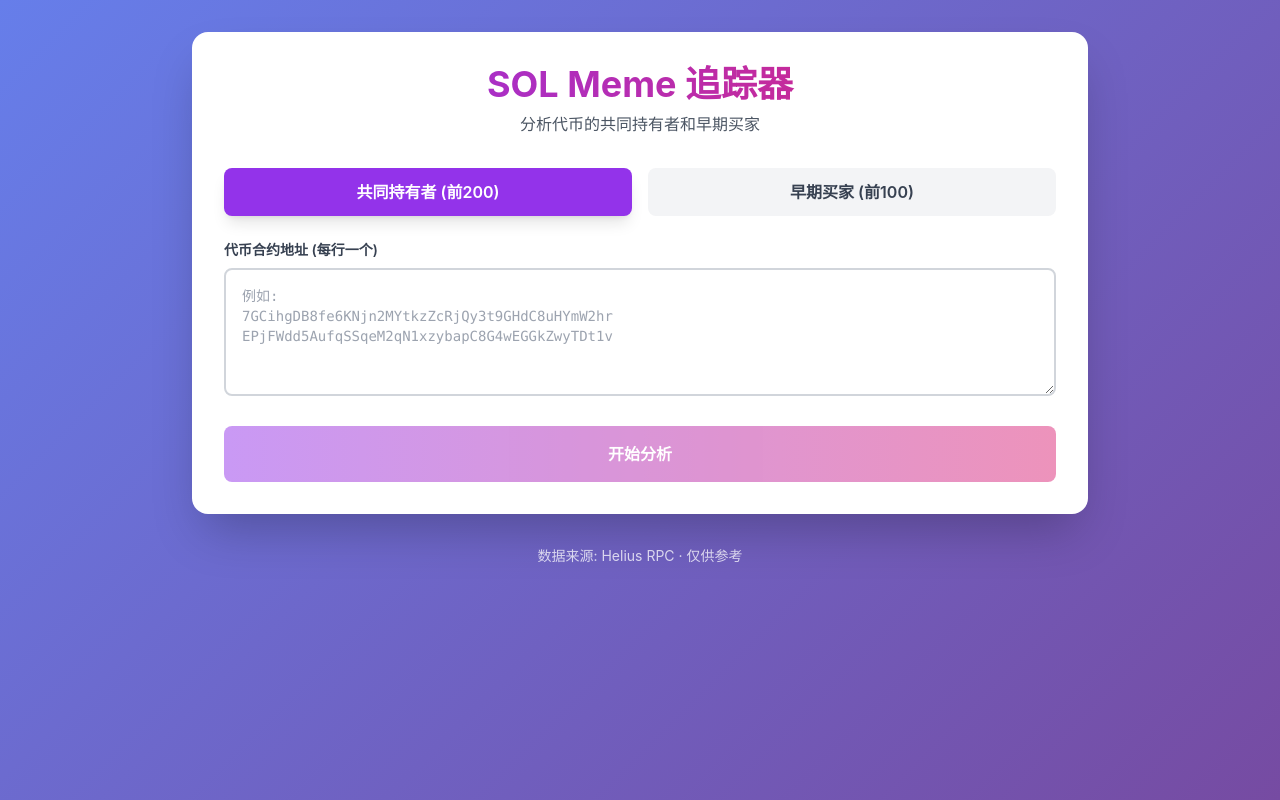
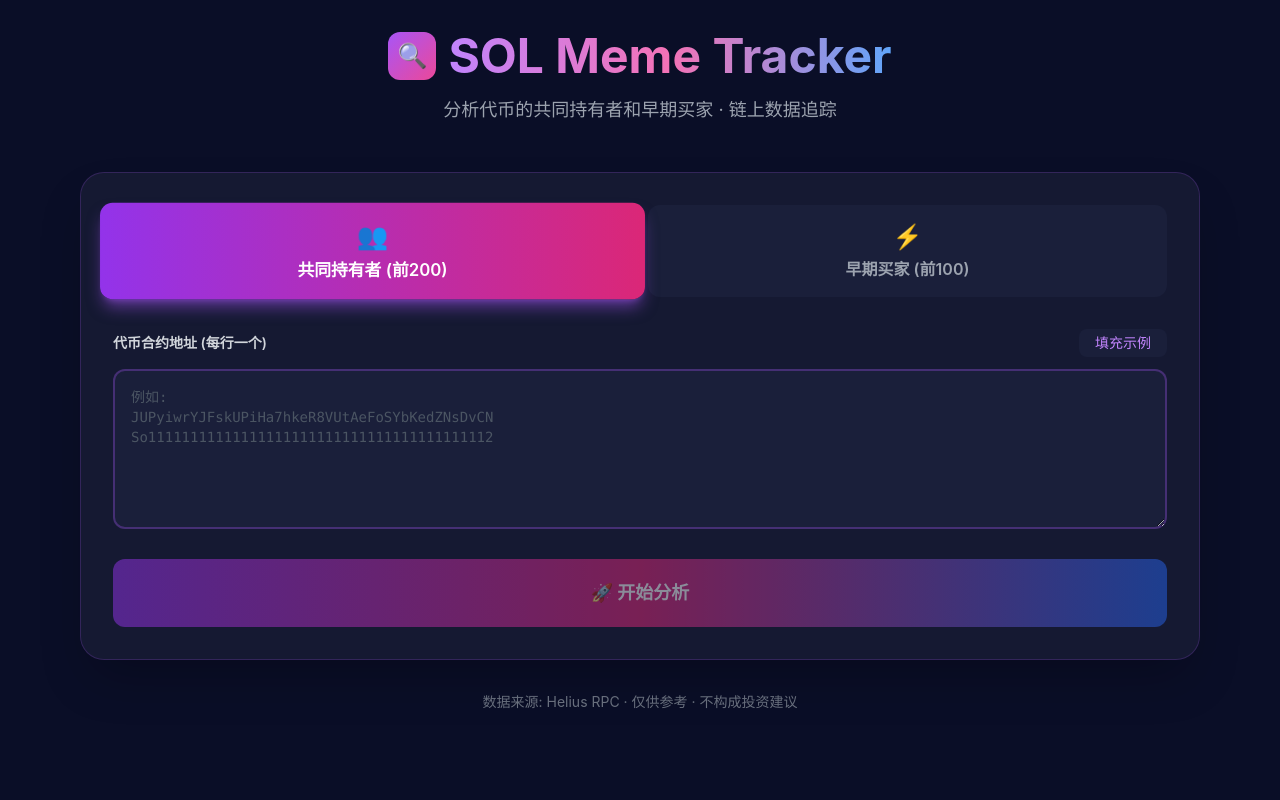
Before and after one commit to dpyao11/sol-meme-tracker, a React (Vite) app: page / in a window 1280 px wide. Built offline with nearby package versions, Linux system fonts and the light colour scheme; what @solana/web3.js would draw is missing.

Commit message:
UI优化: 暗黑专业风格 + 进度条 + 统计卡片 + 导出功能

```diff
--- a/src/App.jsx
+++ b/src/App.jsx
@@ -2,18 +2,47 @@ import { useState } from 'react';
 import { getTopHolders, getEarlyBuyers, findCommonAddresses } from './api';
 
 function App() {
-  const [mode, setMode] = useState('holders'); // 'holders' or 'buyers'
+  const [mode, setMode] = useState('holders');
   const [addresses, setAddresses] = useState('');
   const [loading, setLoading] = useState(false);
-  const [progress, setProgress] = useState('');
+  const [progress, setProgress] = useState(0);
+  const [progressText, setProgressText] = useState('');
   const [results, setResults] = useState(null);
   const [error, setError] = useState('');
+  const [darkMode, setDarkMode] = useState(true);
+  const [sortBy, setSortBy] = useState('default');
+
+  const exampleAddresses = {
+    holders: 'JUPyiwrYJFskUPiHa7hkeR8VUtAeFoSYbKedZNsDvCN\nSo11111111111111111111111111111111111111112',
+    buyers: 'JUPyiwrYJFskUPiHa7hkeR8VUtAeFoSYbKedZNsDvCN\nSo11111111111111111111111111111111111111112'
+  };
+
+  const fillExample = () => {
+    setAddresses(exampleAddresses[mode]);
+  };
+
+  const copyToClipboard = (text) => {
+    navigator.clipboard.writeText(text);
+  };
+
+  const exportCSV = () => {
+    if (!results || results.commonAddresses.length === 0) return;
+
+    const csv = ['Address'].concat(results.commonAddresses).join('\n');
+    const blob = new Blob([csv], { type: 'text/csv' });
+    const url = URL.createObjectURL(blob);
+    const a = document.createElement('a');
+    a.href = url;
+    a.download = `sol-meme-tracker-${Date.now()}.csv`;
+    a.click();
+  };
 
   const handleAnalyze = async () => {
     setLoading(true);
     setError('');
     setResults(null);
-    setProgress('开始分析...');
+    setProgress(0);
+    setProgressText('开始分析...');
 
     try {
       const tokenAddresses = addresses
@@ -26,10 +55,12 @@ function App() {
       }
 
       const allData = [];
+      const totalSteps = tokenAddresses.length + 1;
 
       for (let i = 0; i < tokenAddresses.length; i++) {
         const addr = tokenAddresses[i];
-        setProgress(`正在分析代币 ${i + 1}/${tokenAddresses.length}: ${addr.slice(0, 8)}...`);
+        setProgressText(`正在分析代币 ${i + 1}/${tokenAddresses.length}`);
+        setProgress(((i + 1) / totalSteps) * 100);
 
         let data;
         if (mode === 'holders') {
@@ -41,140 +72,247 @@ function App() {
         allData.push(data);
       }
 
-      setProgress('查找共同地址...');
+      setProgressText('查找共同地址...');
+      setProgress(95);
       const common = findCommonAddresses(allData);
 
       setResults({
         tokenCount: tokenAddresses.length,
         commonCount: common.length,
         commonAddresses: common,
-        allData: allData
+        allData: allData,
+        percentage: ((common.length / (allData[0]?.length || 1)) * 100).toFixed(2)
       });
 
-      setProgress('');
+      setProgress(100);
+      setProgressText('');
     } catch (err) {
       setError(err.message || '分析失败');
-      setProgress('');
+      setProgressText('');
+      setProgress(0);
     } finally {
       setLoading(false);
     }
   };
 
   return (
-    <div className="min-h-screen p-8">
-      <div className="max-w-4xl mx-auto">
-        <div className="bg-white rounded-2xl shadow-2xl p-8">
-          <h1 className="text-4xl font-bold text-center mb-2 bg-gradient-to-r from-purple-600 to-pink-600 bg-clip-text text-transparent">
-            SOL Meme 追踪器
+    <div className={`min-h-screen ${darkMode ? 'bg-[#0a0e27]' : 'bg-gray-50'} transition-colors duration-300`}>
+      <div className="max-w-6xl mx-auto px-4 py-8">
+        {/* Header */}
+        <div className="text-center mb-12">
+          <div className="flex items-center justify-center gap-3 mb-4">
+            <div className="w-12 h-12 bg-gradient-to-br from-purple-500 to-pink-500 rounded-xl flex items-center justify-center">
+              <span className="text-2xl">🔍</span>
+            </div>
+            <h1 className={`text-5xl font-bold bg-gradient-to-r from-purple-400 via-pink-400 to-blue-400 bg-clip-text text-transparent`}>
+              SOL Meme Tracker
             </h1>
-          <p className="text-center text-gray-600 mb-8">分析代币的共同持有者和早期买家</p>
+          </div>
+          <p className={`text-lg ${darkMode ? 'text-gray-400' : 'text-gray-600'}`}>
+            分析代币的共同持有者和早期买家 · 链上数据追踪
+          </p>
+        </div>
 
-          {/* 模式选择 */}
-          <div className="flex gap-4 mb-6">
+        {/* Main Card */}
+        <div className={`${darkMode ? 'bg-[#151932]' : 'bg-white'} rounded-3xl shadow-2xl p-8 backdrop-blur-lg border ${darkMode ? 'border-purple-500/20' : 'border-gray-200'}`}>
+
+          {/* Mode Toggle */}
+          <div className="flex gap-4 mb-8">
             <button
               onClick={() => setMode('holders')}
-              className={`flex-1 py-3 px-6 rounded-lg font-semibold transition-all ${
+              className={`flex-1 py-4 px-6 rounded-xl font-semibold transition-all duration-300 ${
                 mode === 'holders'
-                  ? 'bg-purple-600 text-white shadow-lg'
+                  ? 'bg-gradient-to-r from-purple-600 to-pink-600 text-white shadow-lg shadow-purple-500/50 scale-105'
+                  : darkMode
+                    ? 'bg-[#1a1f3a] text-gray-400 hover:bg-[#1f2442]'
                     : 'bg-gray-100 text-gray-700 hover:bg-gray-200'
               }`}
             >
+              <div className="text-2xl mb-1">👥</div>
               共同持有者 (前200)
             </button>
             <button
               onClick={() => setMode('buyers')}
-              className={`flex-1 py-3 px-6 rounded-lg font-semibold transition-all ${
+              className={`flex-1 py-4 px-6 rounded-xl font-semibold transition-all duration-300 ${
                 mode === 'buyers'
-                  ? 'bg-purple-600 text-white shadow-lg'
+                  ? 'bg-gradient-to-r from-purple-600 to-pink-600 text-white shadow-lg shadow-purple-500/50 scale-105'
+                  : darkMode
+                    ? 'bg-[#1a1f3a] text-gray-400 hover:bg-[#1f2442]'
                     : 'bg-gray-100 text-gray-700 hover:bg-gray-200'
               }`}
             >
+              <div className="text-2xl mb-1">⚡</div>
               早期买家 (前100)
             </button>
           </div>
 
-          {/* 输入区域 */}
+          {/* Input Area */}
           <div className="mb-6">
-            <label className="block text-sm font-semibold text-gray-700 mb-2">
+            <div className="flex justify-between items-center mb-3">
+              <label className={`text-sm font-semibold ${darkMode ? 'text-gray-300' : 'text-gray-700'}`}>
                 代币合约地址 (每行一个)
               </label>
+              <button
+                onClick={fillExample}
+                className={`text-sm px-4 py-1 rounded-lg ${darkMode ? 'bg-[#1a1f3a] text-purple-400 hover:bg-[#1f2442]' : 'bg-gray-100 text-purple-600 hover:bg-gray-200'} transition-colors`}
+              >
+                填充示例
+              </button>
+            </div>
             <textarea
               value={addresses}
               onChange={(e) => setAddresses(e.target.value)}
-              placeholder="例如:&#10;7GCihgDB8fe6KNjn2MYtkzZcRjQy3t9GHdC8uHYmW2hr&#10;EPjFWdd5AufqSSqeM2qN1xzybapC8G4wEGGkZwyTDt1v"
-              className="w-full h-32 p-4 border-2 border-gray-300 rounded-lg focus:border-purple-500 focus:outline-none font-mono text-sm"
+              placeholder="例如:&#10;JUPyiwrYJFskUPiHa7hkeR8VUtAeFoSYbKedZNsDvCN&#10;So11111111111111111111111111111111111111112"
+              className={`w-full h-40 p-4 rounded-xl focus:outline-none focus:ring-2 focus:ring-purple-500 font-mono text-sm transition-all ${
+                darkMode
+                  ? 'bg-[#1a1f3a] border-2 border-purple-500/30 text-gray-300 placeholder-gray-600'
+                  : 'bg-gray-50 border-2 border-gray-300 text-gray-900'
+              }`}
               disabled={loading}
             />
           </div>
 
-          {/* 分析按钮 */}
+          {/* Analyze Button */}
           <button
             onClick={handleAnalyze}
             disabled={loading || !addresses.trim()}
-            className="w-full py-4 bg-gradient-to-r from-purple-600 to-pink-600 text-white font-bold rounded-lg hover:shadow-xl transition-all disabled:opacity-50 disabled:cursor-not-allowed"
+            className="w-full py-5 bg-gradient-to-r from-purple-600 via-pink-600 to-blue-600 text-white font-bold text-lg rounded-xl hover:shadow-2xl hover:shadow-purple-500/50 transition-all disabled:opacity-50 disabled:cursor-not-allowed disabled:hover:shadow-none transform hover:scale-[1.02] active:scale-[0.98]"
           >
-            {loading ? '分析中...' : '开始分析'}
+            {loading ? (
+              <div className="flex items-center justify-center gap-3">
+                <div className="w-5 h-5 border-2 border-white border-t-transparent rounded-full animate-spin"></div>
+                分析中...
+              </div>
+            ) : (
+              '🚀 开始分析'
+            )}
           </button>
 
-          {/* 进度提示 */}
-          {progress && (
-            <div className="mt-4 p-4 bg-blue-50 border border-blue-200 rounded-lg">
-              <p className="text-blue-700 text-center">{progress}</p>
+          {/* Progress Bar */}
+          {loading && (
+            <div className="mt-6">
+              <div className={`flex justify-between text-sm mb-2 ${darkMode ? 'text-gray-400' : 'text-gray-600'}`}>
+                <span>{progressText}</span>
+                <span>{Math.round(progress)}%</span>
+              </div>
+              <div className={`h-2 ${darkMode ? 'bg-[#1a1f3a]' : 'bg-gray-200'} rounded-full overflow-hidden`}>
+                <div
+                  className="h-full bg-gradient-to-r from-purple-500 to-pink-500 transition-all duration-300 rounded-full"
+                  style={{ width: `${progress}%` }}
+                ></div>
+              </div>
             </div>
           )}
 
-          {/* 错误提示 */}
+          {/* Error */}
           {error && (
-            <div className="mt-4 p-4 bg-red-50 border border-red-200 rounded-lg">
-              <p className="text-red-700">{error}</p>
+            <div className="mt-6 p-4 bg-red-500/10 border border-red-500/30 rounded-xl">
+              <p className="text-red-400 flex items-center gap-2">
+                <span>⚠️</span>
+                {error}
+              </p>
             </div>
           )}
 
-          {/* 结果展示 */}
+          {/* Results */}
           {results && (
-            <div className="mt-6 space-y-4">
-              <div className="bg-gradient-to-r from-green-50 to-blue-50 p-6 rounded-lg border border-green-200">
-                <h2 className="text-2xl font-bold text-gray-800 mb-2">
-                  找到 {results.commonCount} 个共同地址
-                </h2>
-                <p className="text-gray-600">
-                  分析了 {results.tokenCount} 个代币
-                </p>
+            <div className="mt-8 space-y-6">
+              {/* Stats Cards */}
+              <div className="grid grid-cols-1 md:grid-cols-3 gap-4">
+                <div className={`${darkMode ? 'bg-[#1a1f3a]' : 'bg-gradient-to-br from-purple-50 to-pink-50'} p-6 rounded-xl border ${darkMode ? 'border-purple-500/30' : 'border-purple-200'}`}>
+                  <div className="text-3xl mb-2">📊</div>
+                  <div className={`text-3xl font-bold ${darkMode ? 'text-white' : 'text-gray-900'}`}>{results.tokenCount}</div>
+                  <div className={`text-sm ${darkMode ? 'text-gray-400' : 'text-gray-600'}`}>分析代币数</div>
+                </div>
+                <div className={`${darkMode ? 'bg-[#1a1f3a]' : 'bg-gradient-to-br from-green-50 to-blue-50'} p-6 rounded-xl border ${darkMode ? 'border-green-500/30' : 'border-green-200'}`}>
+                  <div className="text-3xl mb-2">🎯</div>
+                  <div className={`text-3xl font-bold ${darkMode ? 'text-green-400' : 'text-green-600'}`}>{results.commonCount}</div>
+                  <div className={`text-sm ${darkMode ? 'text-gray-400' : 'text-gray-600'}`}>共同地址数</div>
+                </div>
+                <div className={`${darkMode ? 'bg-[#1a1f3a]' : 'bg-gradient-to-br from-blue-50 to-purple-50'} p-6 rounded-xl border ${darkMode ? 'border-blue-500/30' : 'border-blue-200'}`}>
+                  <div className="text-3xl mb-2">📈</div>
+                  <div className={`text-3xl font-bold ${darkMode ? 'text-blue-400' : 'text-blue-600'}`}>{results.percentage}%</div>
+                  <div className={`text-sm ${darkMode ? 'text-gray-400' : 'text-gray-600'}`}>重叠率</div>
+                </div>
               </div>
 
+              {/* Address List */}
               {results.commonAddresses.length > 0 ? (
-                <div className="bg-gray-50 p-6 rounded-lg">
-                  <h3 className="font-semibold text-gray-800 mb-3">共同地址列表:</h3>
+                <div className={`${darkMode ? 'bg-[#1a1f3a]' : 'bg-gray-50'} p-6 rounded-xl border ${darkMode ? 'border-purple-500/20' : 'border-gray-200'}`}>
+                  <div className="flex justify-between items-center mb-4">
+                    <h3 className={`font-semibold text-lg ${darkMode ? 'text-white' : 'text-gray-900'}`}>
+                      共同地址列表 ({results.commonAddresses.length})
+                    </h3>
+                    <button
+                      onClick={exportCSV}
+                      className={`px-4 py-2 rounded-lg text-sm font-medium transition-colors ${
+                        darkMode
+                          ? 'bg-purple-600 hover:bg-purple-700 text-white'
+                          : 'bg-purple-100 hover:bg-purple-200 text-purple-700'
+                      }`}
+                    >
+                      📥 导出 CSV
+                    </button>
+                  </div>
                   <div className="space-y-2 max-h-96 overflow-y-auto">
                     {results.commonAddresses.map((addr, idx) => (
                       <div
                         key={idx}
-                        className="bg-white p-3 rounded border border-gray-200 font-mono text-sm hover:bg-purple-50 transition-colors"
+                        className={`${darkMode ? 'bg-[#0f1228] hover:bg-[#151932]' : 'bg-white hover:bg-gray-50'} p-4 rounded-lg border ${darkMode ? 'border-purple-500/20' : 'border-gray-200'} transition-all group`}
                       >
+                        <div className="flex items-center justify-between gap-4">
+                          <div className="flex items-center gap-3 flex-1 min-w-0">
+                            <div className={`w-8 h-8 rounded-lg ${darkMode ? 'bg-purple-500/20' : 'bg-purple-100'} flex items-center justify-center flex-shrink-0`}>
+                              <span className={`text-sm font-bold ${darkMode ? 'text-purple-400' : 'text-purple-600'}`}>#{idx + 1}</span>
+                            </div>
+                            <code className={`font-mono text-sm ${darkMode ? 'text-gray-300' : 'text-gray-700'} truncate`}>
+                              {addr}
+                            </code>
+                          </div>
+                          <div className="flex gap-2 flex-shrink-0">
+                            <button
+                              onClick={() => copyToClipboard(addr)}
+                              className={`px-3 py-1 rounded-lg text-xs font-medium transition-all ${
+                                darkMode
+                                  ? 'bg-purple-600/20 hover:bg-purple-600/30 text-purple-400'
+                                  : 'bg-purple-100 hover:bg-purple-200 text-purple-700'
+                              }`}
+                            >
+                              📋 复制
+                            </button>
                             <a
                               href={`https://solscan.io/account/${addr}`}
                               target="_blank"
                               rel="noopener noreferrer"
-                          className="text-purple-600 hover:underline"
+                              className={`px-3 py-1 rounded-lg text-xs font-medium transition-all ${
+                                darkMode
+                                  ? 'bg-blue-600/20 hover:bg-blue-600/30 text-blue-400'
+                                  : 'bg-blue-100 hover:bg-blue-200 text-blue-700'
+                              }`}
                             >
-                          {addr}
+                              🔗 查看
                             </a>
+                          </div>
+                        </div>
                       </div>
                     ))}
                   </div>
                 </div>
               ) : (
-                <div className="bg-yellow-50 p-6 rounded-lg border border-yellow-200">
-                  <p className="text-yellow-800">没有找到共同地址</p>
+                <div className={`${darkMode ? 'bg-yellow-500/10' : 'bg-yellow-50'} p-6 rounded-xl border ${darkMode ? 'border-yellow-500/30' : 'border-yellow-200'}`}>
+                  <p className={`${darkMode ? 'text-yellow-400' : 'text-yellow-800'} flex items-center gap-2`}>
+                    <span>⚠️</span>
+                    没有找到共同地址
+                  </p>
                 </div>
               )}
             </div>
           )}
         </div>
 
-        {/* 页脚 */}
-        <div className="text-center mt-8 text-white text-sm opacity-75">
-          <p>数据来源: Helius RPC · 仅供参考</p>
+        {/* Footer */}
+        <div className={`text-center mt-8 ${darkMode ? 'text-gray-500' : 'text-gray-600'} text-sm`}>
+          <p>数据来源: Helius RPC · 仅供参考 · 不构成投资建议</p>
         </div>
       </div>
     </div>
--- a/src/index.css
+++ b/src/index.css
@@ -5,6 +5,25 @@
 body {
   margin: 0;
   font-family: -apple-system, BlinkMacSystemFont, 'Segoe UI', 'Roboto', sans-serif;
-  background: linear-gradient(135deg, #667eea 0%, #764ba2 100%);
+  background: #0a0e27;
   min-height: 100vh;
 }
+
+@keyframes shimmer {
+  0% { background-position: -1000px 0; }
+  100% { background-position: 1000px 0; }
+}
+
+.skeleton {
+  animation: shimmer 2s infinite;
+  background: linear-gradient(to right, #1a1f3a 4%, #2a2f4a 25%, #1a1f3a 36%);
+  background-size: 1000px 100%;
+}
+
+@keyframes spin {
+  to { transform: rotate(360deg); }
+}
+
+.animate-spin-slow {
+  animation: spin 3s linear infinite;
+}
```
Also changed, not shown: 1 other file (tests, documents, lock files or other folders). Lines whose indentation alone changed are shown as unchanged.
